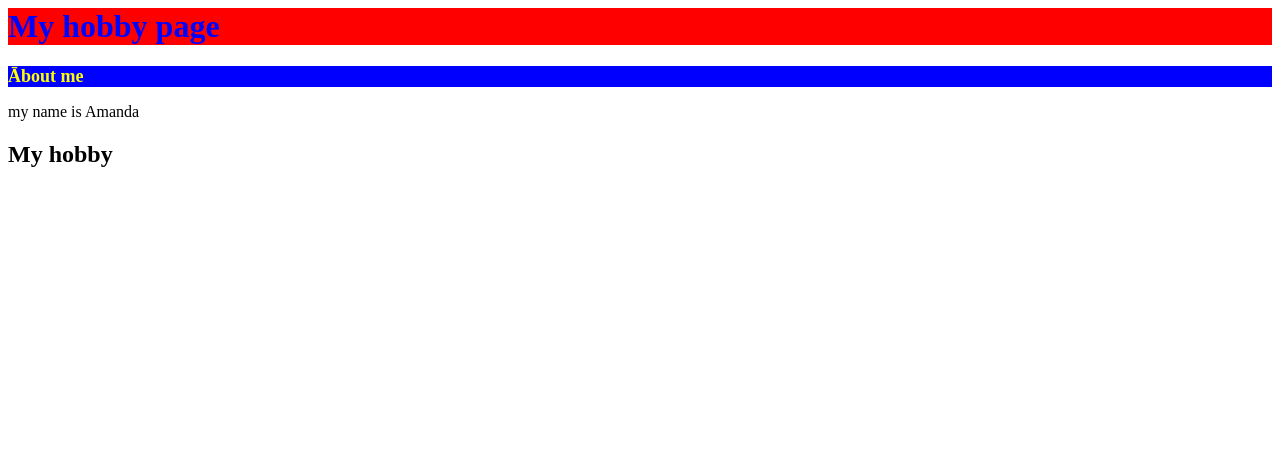
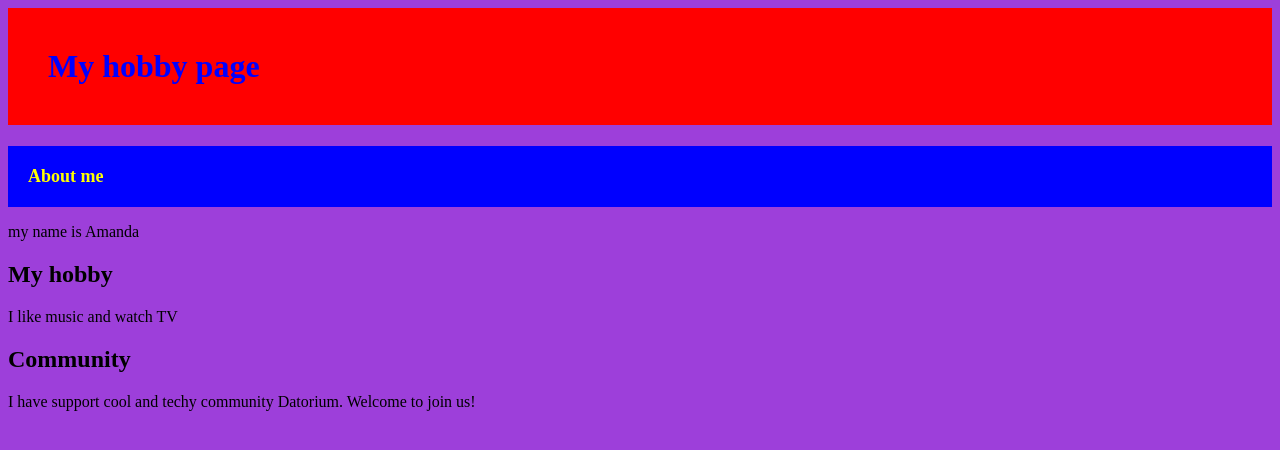
Before and after one commit to AmandaK23/my_second_file, a plain HTML site: page index.html in a window 1280 px wide. Drawn offline with Linux system fonts and the light colour scheme.

Commit message:
Update index.html

```diff
--- a/index.html
+++ b/index.html
@@ -1,9 +1,14 @@
 <!DOCTYPE>
 <html>
-  <body>
-    <h1 style="color:blue; background-color:red;">My hobby page</h1>
-    <h2 style="color:yellow;background-color:blue;font-size:18px">Ābout me</h2>
+  <body style="background-color:#9D3FDA;">
+    <h1 style="color:blue; background-color:red;padding:40px">My hobby page</h1>
+    <h2 style="color:yellow;background-color:blue;font-size:18px;padding:20px">About me</h2>
     <p>my name is Amanda</p>
+
     <h2 style -"text-aligin:center">My hobby</h2>
+    <p>I like music and watch TV</p>
+
+    <h2>Community</h2>
+    <p>I have support cool and techy community Datorium. Welcome to join us!</p>
   </body>
     </html>
```
